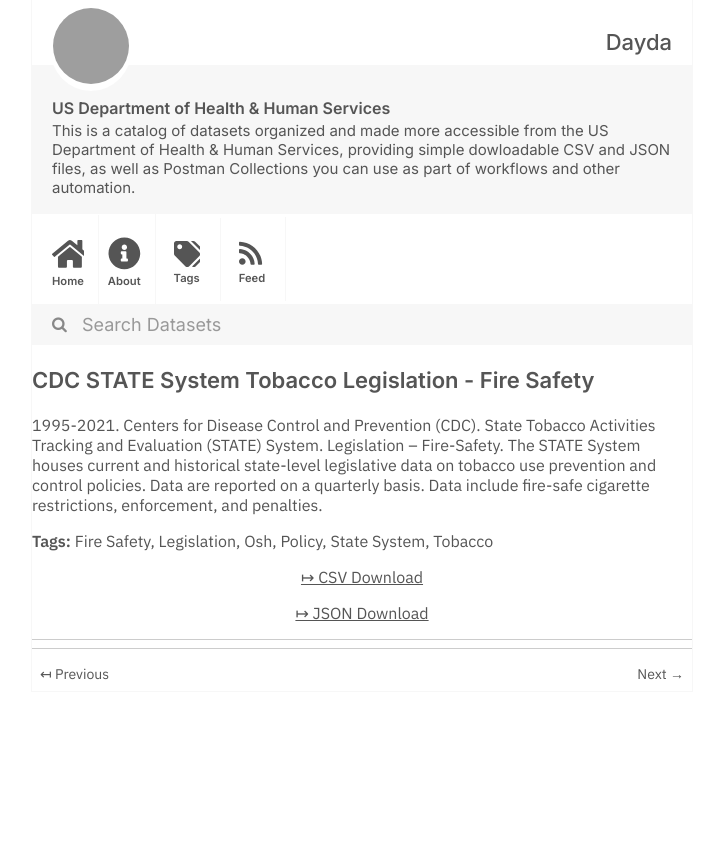
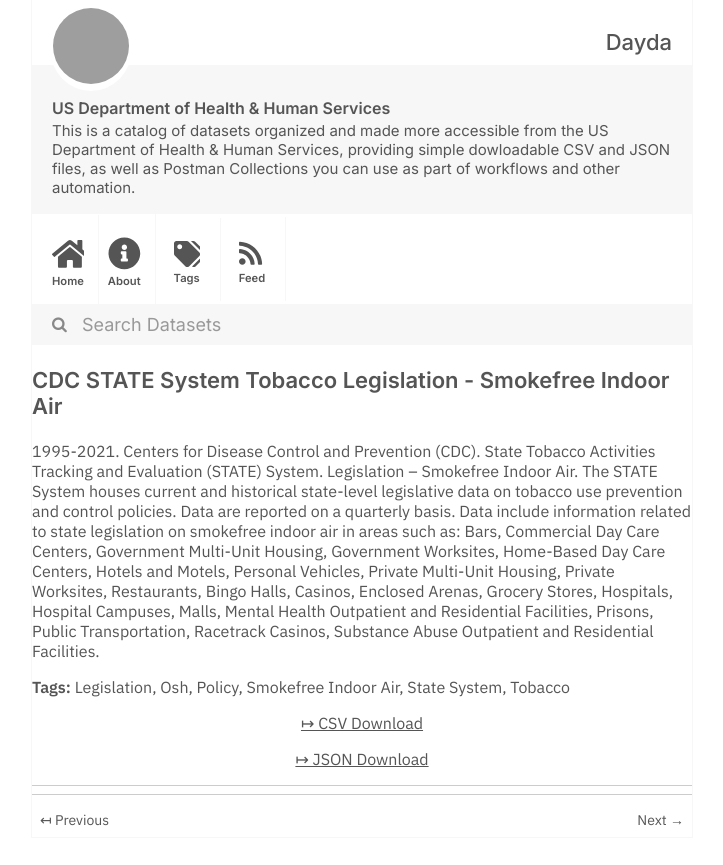
Before and after one commit to dayda-entities/us-department-of-health-and-human-services, a Jekyll site: the page built from _posts/2020-11-10-cdc-state-system-tobacco-legis.md, in a window 1280 px wide, cut to the strip 0-865 px from the top of the page. Shown: the whole strip, without its empty margins (278-1001 px from the left). Built offline with Jekyll 4.4.1, drawn with Linux system fonts in a browser that asks for light colours; grey boxes are pictures that could not be loaded.

Commit message:
Publish Data

```diff
--- a/_posts/2020-11-10-cdc-state-system-tobacco-legis.md
+++ b/_posts/2020-11-10-cdc-state-system-tobacco-legis.md
@@ -1,20 +1,20 @@
 ---
-title: CDC STATE System Tobacco Legislation - Fire Safety
-created: '2020-11-10T16:17:10.556537'
-modified: '2021-04-15T18:09:07.387658'
+title: CDC STATE System Tobacco Legislation - Smokefree Indoor Air
+created: '2020-11-10T16:17:14.504190'
+modified: '2021-04-17T02:38:02.932443'
 state: active
 type: dataset
 tags:
-  - Fire Safety
   - Legislation
   - Osh
   - Policy
+  - Smokefree Indoor Air
   - State System
   - Tobacco
 groups: []
-csv_url: 'https://data.cdc.gov/api/views/isz8-idbx/rows.csv?accessType=DOWNLOAD'
-json_url: 'https://data.cdc.gov/api/views/isz8-idbx/rows.json?accessType=DOWNLOAD'
+csv_url: 'https://data.cdc.gov/api/views/32fd-hyzc/rows.csv?accessType=DOWNLOAD'
+json_url: 'https://data.cdc.gov/api/views/32fd-hyzc/rows.json?accessType=DOWNLOAD'
 layout: post
 
 ---
-1995-2021. Centers for Disease Control and Prevention (CDC). State Tobacco Activities Tracking and Evaluation (STATE) System. Legislation – Fire-Safety. The STATE System houses current and historical state-level legislative data on tobacco use prevention and control policies. Data are reported on a quarterly basis. Data include fire-safe cigarette restrictions, enforcement, and penalties.
+1995-2021. Centers for Disease Control and Prevention (CDC).  State Tobacco Activities Tracking and Evaluation (STATE) System. Legislation – Smokefree Indoor Air. The STATE System houses current and historical state-level legislative data on tobacco use prevention and control policies. Data are reported on a quarterly basis. Data include information related to state legislation on smokefree indoor air in areas such as: Bars, Commercial Day Care Centers, Government Multi-Unit Housing, Government Worksites, Home-Based Day Care Centers, Hotels and Motels, Personal Vehicles, Private Multi-Unit Housing, Private Worksites, Restaurants, Bingo Halls, Casinos, Enclosed Arenas, Grocery Stores, Hospitals, Hospital Campuses, Malls, Mental Health Outpatient and Residential Facilities, Prisons, Public Transportation, Racetrack Casinos, Substance Abuse Outpatient and Residential Facilities.
```
